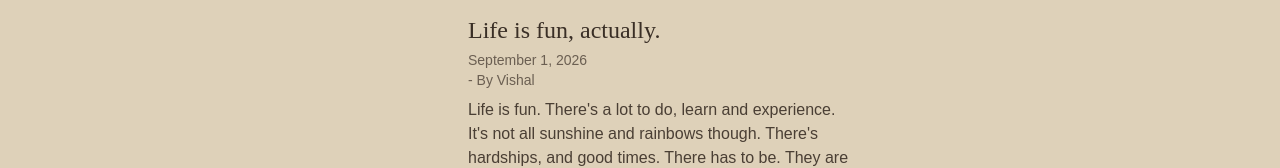
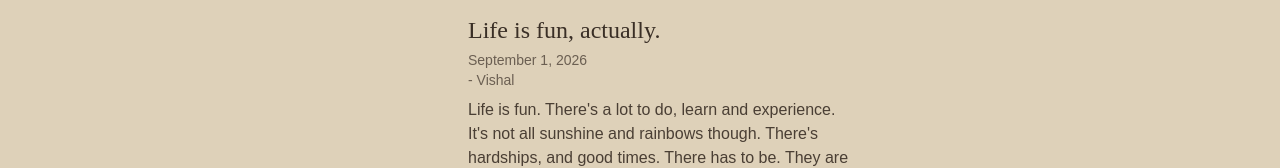
Before and after one commit to webhead-nerd/my-website, a Next.js app: page /blog in a window 1280 px wide. Shown: the part 1042-1210 px from the top of the page. Built offline with nearby package versions, Linux system fonts and the light colour scheme.

Commit message:
blog edit

```diff
--- a/app/blog/page.tsx
+++ b/app/blog/page.tsx
@@ -6,7 +6,7 @@ const posts = [
     slug: "life-is-fun-actually",
     title: "Life is fun, actually.",
     date: "September 1, 2026",
-    author: "- By Vishal",
+    author: "- Vishal",
     excerpt: "Life is fun. There's a lot to do, learn and experience. It's not all sunshine and rainbows though. There's hardships, and good times. There has to be. They are what add weight to life…",
     thumbnail: "/images/thumbnail.webp",
   },
```
